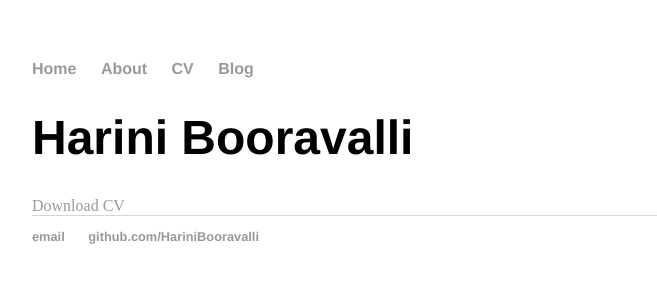
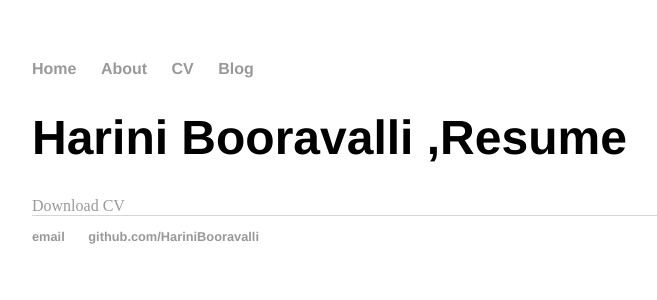
Before and after one commit to HariniBooravalli/HariniBooravalli.github.io, a Jekyll site: the page built from cv/index.html, in a window 1280 px wide. Shown: the top 300 px of the page, without its empty margins (160-817 px from the left). Built offline with Jekyll 4.4.1, drawn with Linux system fonts in a browser that asks for light colours.

Commit message:
Update index.html

```diff
--- a/cv/index.html
+++ b/cv/index.html
@@ -4,6 +4,6 @@ title: CV of Harini Booravalli Suresh
 ---
 
 	<div class="cv">
-		<h1>Harini Booravalli</h1>
+		<h1>Harini Booravalli ,Resume</h1>
 		<a href="cv/Harini_Resume2020.pdf" class="download" title="Download CV as PDF">Download CV</a>
         </div>
```
